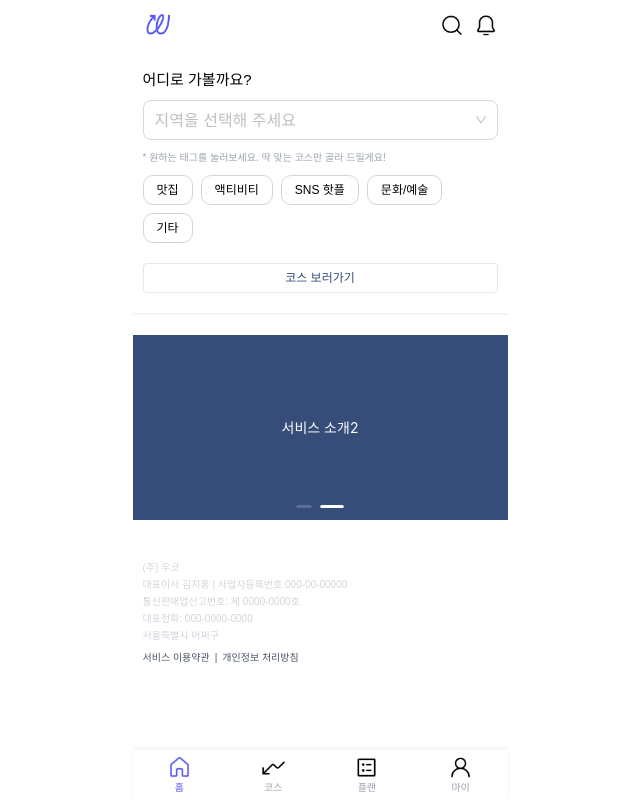
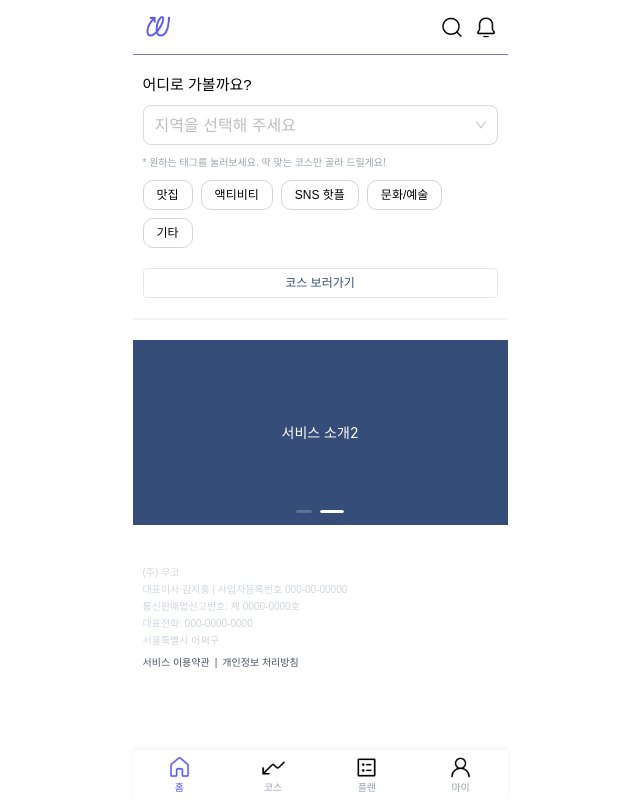
Before and after one commit to team-joytas/wooco-fe, a Next.js app: page / in a window 1280 px wide. Shown: the whole page, without its empty margins (320-960 px from the left). Built offline with nearby package versions, Linux system fonts and the light colour scheme.

Commit message:
style: header bottom border 설정

```diff
--- a/src/app/components/Header.tsx
+++ b/src/app/components/Header.tsx
@@ -7,7 +7,7 @@ import logo_default from '@images/logo_default.png'
 export default function Header() {
   return (
     <>
-      <header className='max-w-[375px] bg-white w-full h-[50px] min-h-[50px] flex justify-between items-center px-4'>
+      <header className='max-w-[375px] bg-white w-full h-[55px] min-h-[55px] flex justify-between items-center px-4 border-b-[1px] border-b-header-line'>
         <Link
           href='/'
           className='text-blue-800 text-3xl font-bold cursor-pointer'
--- a/tailwind.config.ts
+++ b/tailwind.config.ts
@@ -12,6 +12,7 @@ const config: Config = {
         background: 'var(--background)',
         foreground: 'var(--foreground)',
         brand: '#5A59F2',
+        'header-line': '#737CC4',
       },
       spacing: {
         10: '10px',
```
